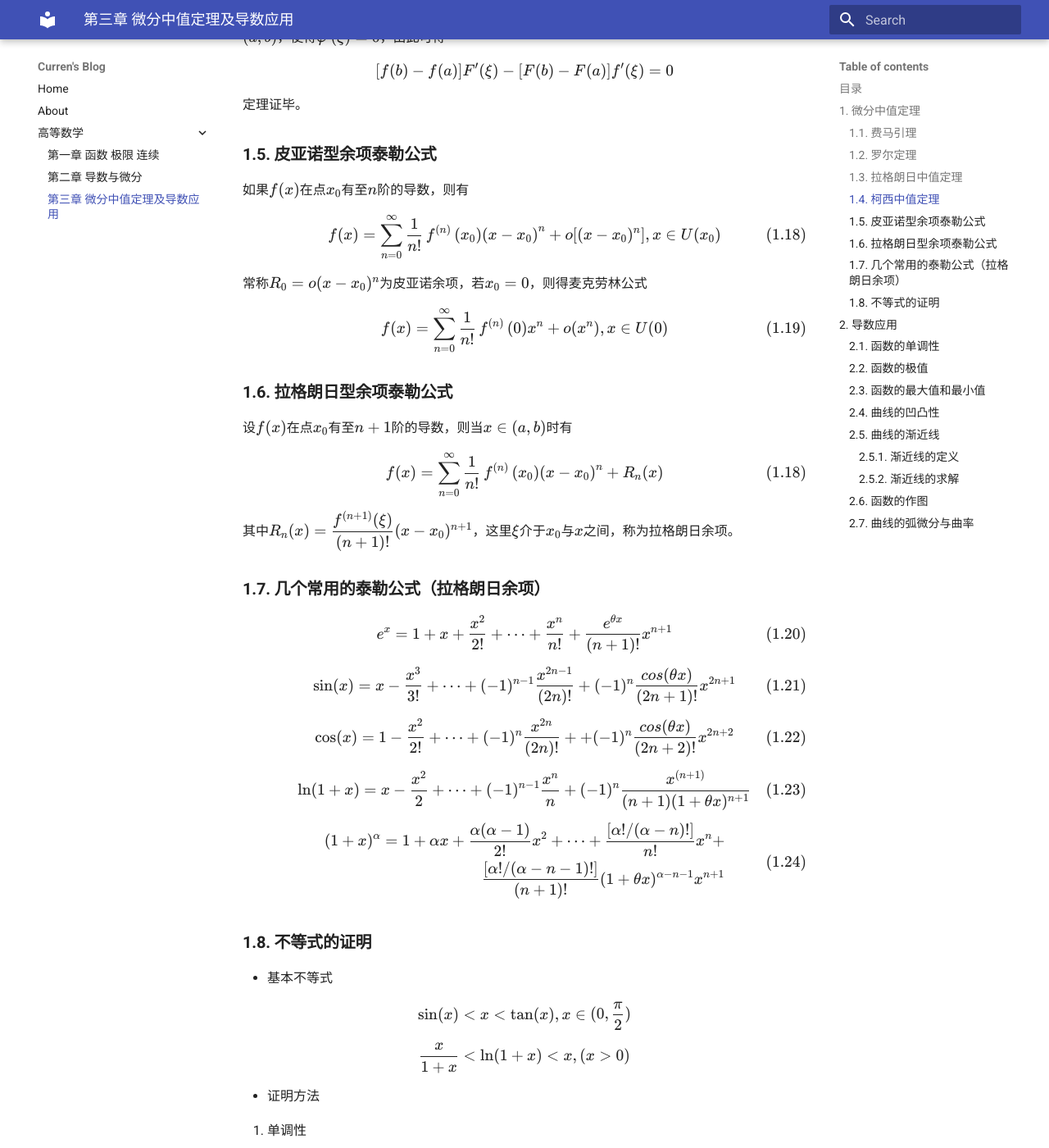
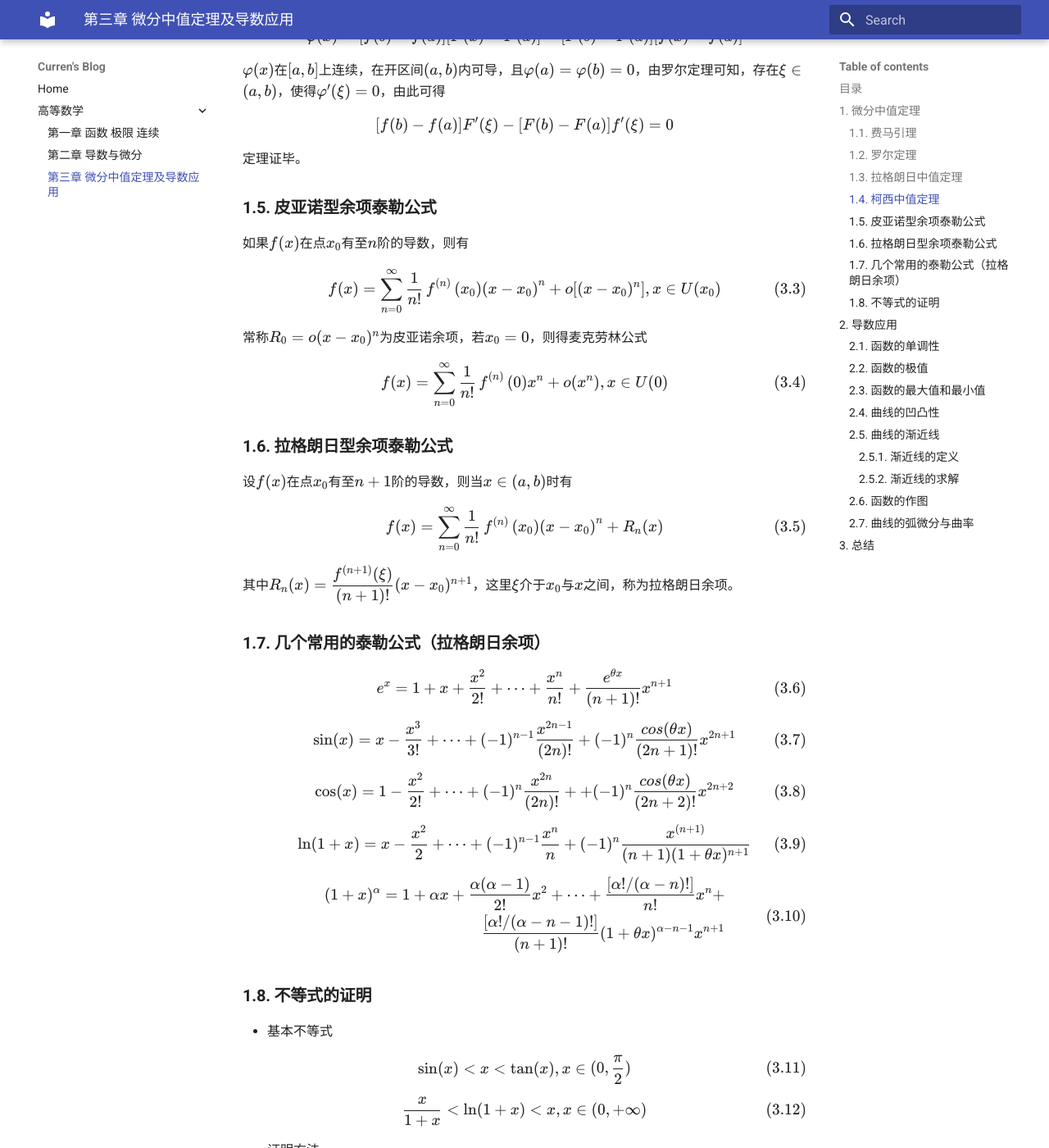
Before and after one commit to CurrenWong/Mkdoc, an MkDocs documentation site: the page built from docs/高等数学/第三章_微分中值定理及导数应用.md, in a window 1280 px wide and 1400 px high, scrolled down 3629 px. Shown: the whole window at 82% size. Built offline with MkDocs 1.6.1 and Material for MkDocs 9.7.7, drawn with Linux system fonts in a browser that asks for light colours; some of the changed text lies outside the part shown.

```diff
--- a/docs/高等数学/第三章_微分中值定理及导数应用.md
+++ b/docs/高等数学/第三章_微分中值定理及导数应用.md
@@ -39,7 +39,12 @@
 1. 在闭区间$[a, b]$上连续
 2. 在开区间$(a, b)$内可导，
 
-则在$(a, b)$内至少存在一点$\xi$，使得$f(b) - f(a) = f'(\xi)(b - a)$.
+则在$(a, b)$内至少存在一点$\xi$，使得
+
+$$
+f(b) - f(a) = f'(\xi)(b - a)
+\tag{3.1}
+$$
 
 ![拉格朗日中值定理](../img/高等数学/第三章_微分中值定理及导数应用/拉格朗日中值定理.png#width-half "拉格朗日中值定理")
 
@@ -79,6 +84,7 @@
 
 $$
 \frac{f'(\xi)}{F'(x)} = \frac{f(b)-f(a)}{F(b)-F(a)}
+\tag{3.2}
 $$
 
 ![柯西中值定理](../img/高等数学/第三章_微分中值定理及导数应用/柯西中值定理.png#width-half "柯西中值定理")
@@ -121,13 +127,14 @@
 
 $$
 f{ \left( {x} \right) }=\mathop{ \sum }\limits_{{n=0}}^{{ \infty }}\frac{{1}}{{n!}}\mathop{{f}}\nolimits^{{(n)}}{ \left( {\mathop{{x}}\nolimits_{{0}}} \right) }{\mathop{{ \left( {x-\mathop{{x}}\nolimits_{{0}}} \right) }}\nolimits^{{n}}} + o[(x - x_0)^n],x \in U{ \left( {\mathop{{x}}\nolimits_{{0}}} \right) }
-\tag{1.18} $$
+\tag{3.3}
+$$
 
 常称$R_0 = o(x - x_0)^n$为皮亚诺余项，若$x_0 = 0$，则得麦克劳林公式
 
 $$
 f{ \left( {x} \right) }=\mathop{ \sum }\limits_{{n=0}}^{{ \infty }}\frac{{1}}{{n!}}\mathop{{f}}\nolimits^{{(n)}}{ \left( {0} \right) }{\mathop{{x}}\nolimits^{{n}}} + o(x^n),x \in U{ \left( {0} \right) }
-\tag{1.19}
+\tag{3.4}
 $$
 
 ### 1.6. 拉格朗日型余项泰勒公式
@@ -136,7 +143,8 @@
 
 $$
 f{ \left( {x} \right) }=\mathop{ \sum }\limits_{{n=0}}^{{ \infty }}\frac{{1}}{{n!}}\mathop{{f}}\nolimits^{{(n)}}{ \left( {\mathop{{x}}\nolimits_{{0}}} \right) }{\mathop{{ \left( {x-\mathop{{x}}\nolimits_{{0}}} \right) }}\nolimits^{{n}}} + R_n(x)
-\tag{1.18} $$
+\tag{3.5}
+$$
 
 其中$R_n(x) = \dfrac{f^{(n+1)}(\xi)}{(n + 1)!}(x - x_0)^{n + 1}$，这里$\xi$介于$x_0$与$x$之间，称为拉格朗日余项。
 
@@ -144,29 +152,29 @@
 
 $$
 e^x = 1 + x + {x^2\over{2!}} + \cdots + {x^n\over{n!}} + \frac{e^{\theta x}}{(n + 1)!} x^{n + 1}
-\tag{1.20}
+\tag{3.6}
 $$
 
 $$
 \sin(x) = x - {x^3\over{3!}} + \cdots + (-1)^{n-1}{{x^{2n-1}}\over{(2n)!}} + (-1)^{n} \frac{cos(\theta x)}{(2n + 1)!}x^{2n + 1}
-\tag{1.21}
+\tag{3.7}
 $$
 
 $$
 \cos(x) = 1 - {x^2\over{2!}} + \cdots + (-1)^{n}{{x^{2n}}\over{(2n)!}} + + (-1)^{n} \frac{cos(\theta x)}{(2n + 2)!}x^{2n + 2}
-\tag{1.22}
+\tag{3.8}
 $$
 
 $$
 \ln(1 + x) = x - {x^2\over{2}} +  \cdots + (-1)^{n-1}{{x^{n}\over{n}}} + (-1)^{n} \frac{x^{(n + 1)}}{(n + 1)(1 + \theta x)^{n + 1}}
-\tag{1.23}
+\tag{3.9}
 $$
 
 $$
 \begin{aligned}
 (1 + x) ^ \alpha = 1 + \alpha x + {\alpha (\alpha - 1)\over{2!}
 }x^2 + \cdots + {[\alpha!/(\alpha - n)!]\over{n!}}x^n + \\ \frac{[\alpha!/(\alpha - n - 1)!]}{(n + 1)!}(1 + \theta x) ^ {\alpha - n - 1}x^{n + 1}
-\tag{1.24}
+\tag{3.10}
 \end{aligned}
 $$
 
@@ -176,10 +184,12 @@
 
 $$
 \sin(x) < x < \tan(x), x\in (0, \frac{\pi}{2})
+\tag{3.11}
 $$
 
 $$
-\frac{x}{1 + x} < \ln(1 + x) < x, (x > 0)
+\frac{x}{1 + x} < \ln(1 + x) < x, x\in (0, +\infty)
+\tag{3.12}
 $$
 
 - 证明方法
@@ -190,12 +200,14 @@
 
 $$
 F(x) = f(x) - g(x) \ge 0
+\tag{3.13}
 $$
 
 即证明在$[a, b]$区间内
 
 $$
 F'(x) > 0, F(a) \le 0
+\tag{3.14}
 $$
 
 可总结为通过证明构造出的函数$F(x)$`在闭区间内单调`，且在端点值满足条件，从而证明不等式。
@@ -246,6 +258,8 @@
 
 则不等式得证。可总结为通过证明`最值点满足条件`，从而证明不等式。
 
+---
+
 ## 2. 导数应用
 
 ### 2.1. 函数的单调性
@@ -297,7 +311,7 @@
 
 利用函数的单调性、极值、曲线的凹凸性、拐点及渐近线可以作出函数曲线。
 
-**步骤**
+- **步骤**
 
 1. 求定义域，判断是否有无定义点
 2. 求$y'$，判断单调性和极值
@@ -312,6 +326,7 @@
 
 $$
 ds = \sqrt{1 + (y')^2}dx
+\tag{3.15}
 $$
 
 - **曲率**
@@ -319,11 +334,31 @@
 
 $$
 K = \frac{|y''|}{(1 + (y')^2)^{3/2}}
+\tag{3.16}
 $$
 
-称$\rho = \dfrac{1}{K}$为**曲率半径**
+- **曲率半径**
+    - 定义：称$\rho = \dfrac{1}{K}$为**曲率半径**
 
 - **曲率圆**
     - 定义：若曲线$y = f(x)$在点$M(x, y)$处的曲率为$K(K \ne 0)$，在这点$M$处曲线的法线上，在曲线凹的一侧取一点$D$，使$|DM| = \dfrac{1}{K} = \rho$，以$D$为圆心，$\rho$为半径的圆成为曲线在点$M$的曲率圆。
 - **曲率中心**
     - 定义：曲率圆的圆心$D$，称为曲线在点$M$处的曲率中心。
+
+---
+
+## 3. 总结
+
+1. 微分中值定理
+
+    - **罗尔定理**
+    - **拉格朗日中值定理**
+    - 柯西中值定理
+    - 泰勒公式
+
+2. 导数应用
+
+    - **函数的单调性**
+    - **函数的极值、最值**
+    - **曲线的凹凸性和渐近线**
+    - 弧微分与曲率
--- a/mkdocs.yml
+++ b/mkdocs.yml
@@ -2,7 +2,6 @@
 
 nav:
     - Home: index.md
-    - About: about.md
     - 高等数学:
       - 高等数学/第一章_函数_极限_连续.md
       - 高等数学/第二章_导数与微分.md
```
Also changed, not shown: other parts of docs/高等数学/第三章_微分中值定理及导数应用.md (+1 -1 lines), docs/about.md (deleted, +0 -59 lines), docs/index.md (+0 -10 lines), docs/高等数学/第四章_不定积分.md (added, +330 -0 lines).
